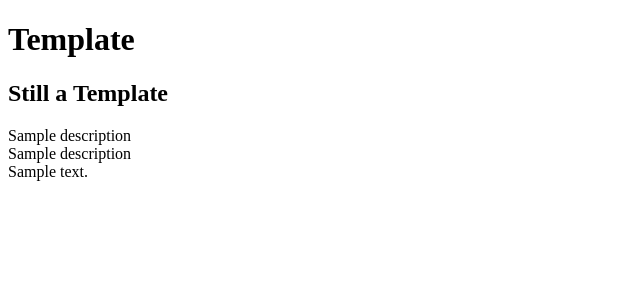
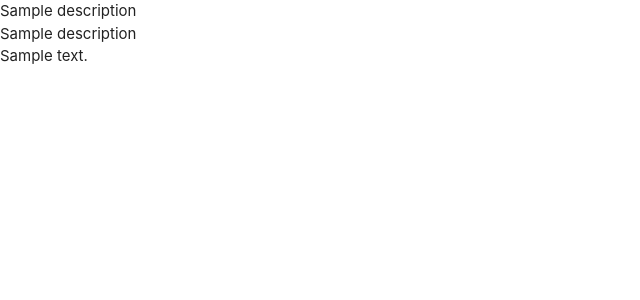
Before and after one commit to SlabyG/my-ms3, a Flask app: page / in a window 1280 px wide. Shown: the top 300 px of the page, without its empty margins (0-640 px from the left). Run offline with Flask 2, Linux system fonts and the light colour scheme; a database or web service that is not in the repository returns one stand-in record (values such as "Sample title"); some libraries are stand-ins or nearby versions.

Commit message:
added the links and scripts for materialize and font awsome, also added the css and th js files

```diff
--- a/templates/base.html
+++ b/templates/base.html
@@ -4,12 +4,24 @@
     <meta charset="UTF-8">
     <meta http-equiv="X-UA-Compatible" content="IE=edge">
     <meta name="viewport" content="width=device-width, initial-scale=1.0">
+    <link rel="stylesheet" href="https://cdnjs.cloudflare.com/ajax/libs/font-awesome/5.13.1/css/all.min.css"
+        integrity="sha512-xA6Hp6oezhjd6LiLZynuukm80f8BoZ3OpcEYaqKoCV3HKQDrYjDE1Gu8ocxgxoXmwmSzM4iqPvCsOkQNiu41GA==" crossorigin="anonymous" referrerpolicy="no-referrer" type="text/css"/>
+    <link rel="stylesheet" href="https://cdnjs.cloudflare.com/ajax/libs/materialize/1.0.0/css/materialize.min.css" type="text/css">
+    <link rel="stylesheet" href="{{ url_for('static', filename='css/style.css') }}" type="text/css">
+    {% block style %}
+    {% endblock %}
     <title>The book of Recipe's</title>
 </head>
 <body>
 
-    <h1>Template</h1>
     {% block content %}
+    {% endblock %}
+
+    <script src="https://code.jquery.com/jquery-3.5.1.min.js"
+        integrity="sha256-9/aliU8dGd2tb6OSsuzixeV4y/faTqgFtohetphbbj0=" crossorigin="anonymous"></script>
+    <script src="https://cdnjs.cloudflare.com/ajax/libs/materialize/1.0.0/js/materialize.min.js"></script>
+    <script src="{{ url_for('static', filename='js/script.js') }}"></script>
+    {% block scripts %}
     {% endblock %}
 </body>
 </html>
--- a/templates/description.html
+++ b/templates/description.html
@@ -4,8 +4,6 @@
     <meta charset="UTF-8">
 {% extends "base.html" %}
 {% block content %}
-
-    <h2> Still a Template</h2>
 
     {% for desc in description %}
         {{ desc.category_name }}<br>
```
Also changed, not shown: README.md, static/css/style.css (added), static/js/script.js (added).
